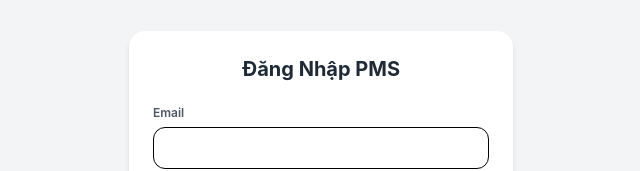
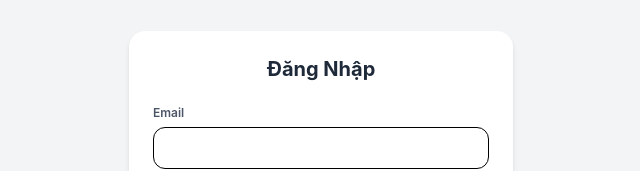
Before and after one commit to zhilun/pms-app, a React (Vite) app: page / in a window 1280 px wide. Shown: the part 197-368 px from the top of the page, without its empty margins (319-959 px from the left). Built offline with nearby package versions, Linux system fonts and the light colour scheme.

Commit message:
rename login form

```diff
--- a/src/views/Login.jsx
+++ b/src/views/Login.jsx
@@ -28,7 +28,7 @@ export const Login = ({ onLoginSuccess }) => {
     <div className="min-h-screen flex items-center justify-center bg-gray-100 p-4">
       <form onSubmit={handleAuth} className="bg-white p-6 rounded-2xl shadow-md w-full max-w-sm space-y-4">
         <h2 className="text-xl font-bold text-center text-gray-800">
-          {isSignUp ? 'Đăng Ký Tài Khoản' : 'Đăng Nhập PMS'}
+          {isSignUp ? 'Đăng Ký Tài Khoản' : 'Đăng Nhập'}
         </h2>
         <div>
           <label className="text-xs font-semibold text-gray-600">Email</label>
```
